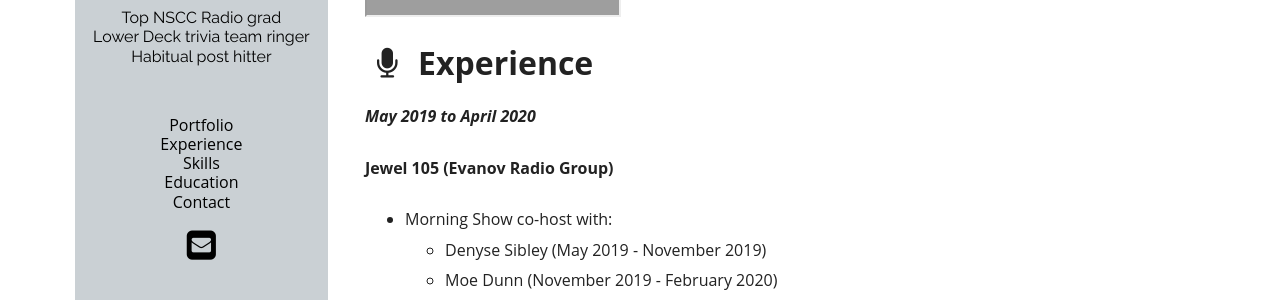
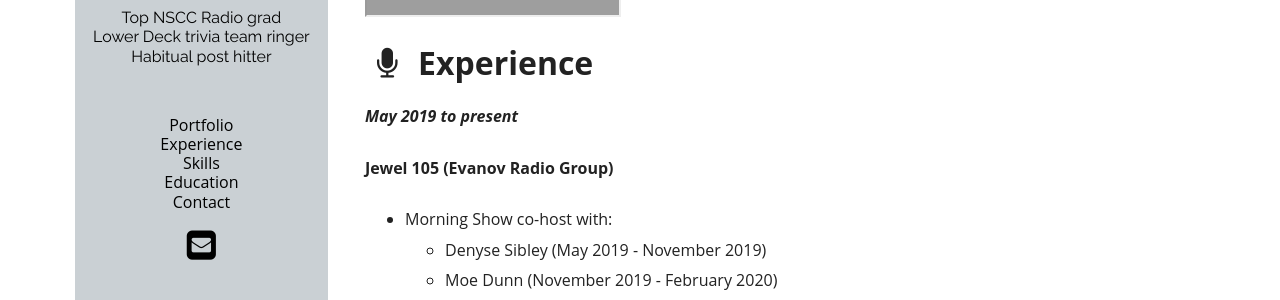
Before and after one commit to billy-schwab/billy-schwab.github.io, a Jekyll site: the page built from index.md, in a window 1280 px wide and 900 px high. Shown: the part 379-679 px from the top of the window. Built offline with Jekyll 4.4.1, drawn with Linux system fonts in a browser that asks for light colours; grey boxes are pictures that could not be loaded.

Commit message:
update homepage

```diff
--- a/index.md
+++ b/index.md
@@ -13,7 +13,7 @@ title: Billy Schwab
 
 # <i class="icon-mic"></i><a id="experience"></a> Experience
 
-#### *May 2019 to April 2020*
+#### *May 2019 to present*
 
 #### Jewel 105 (Evanov Radio Group)
 
```
